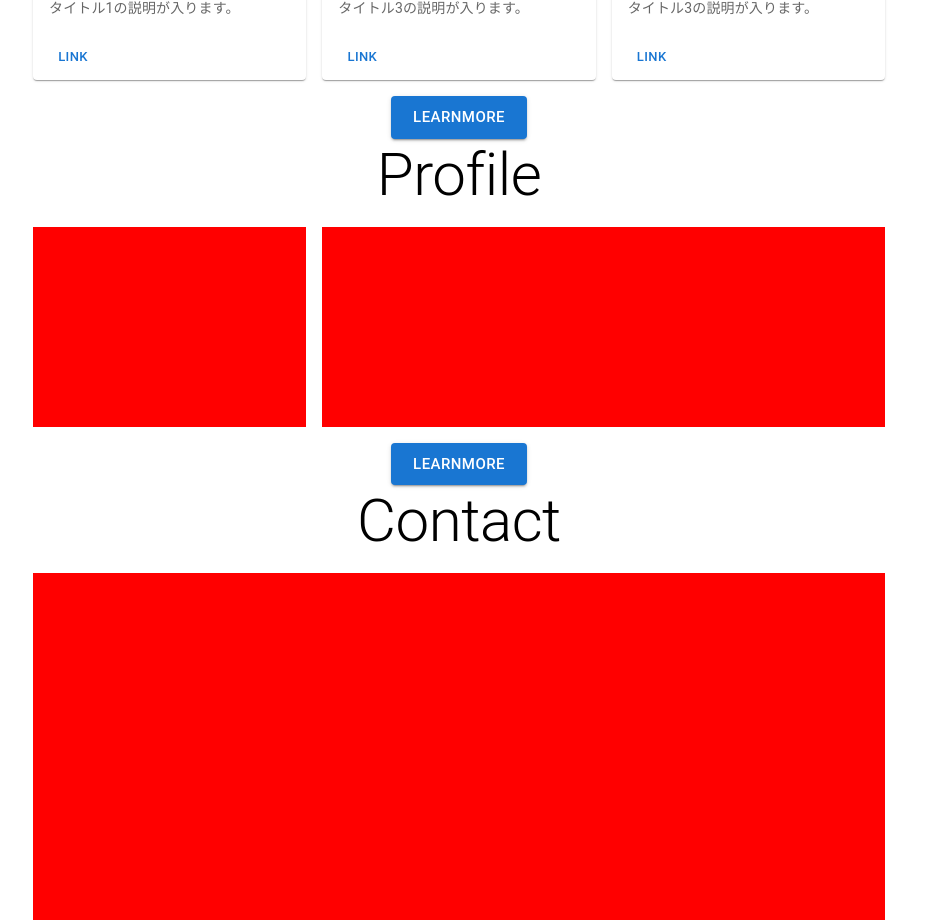
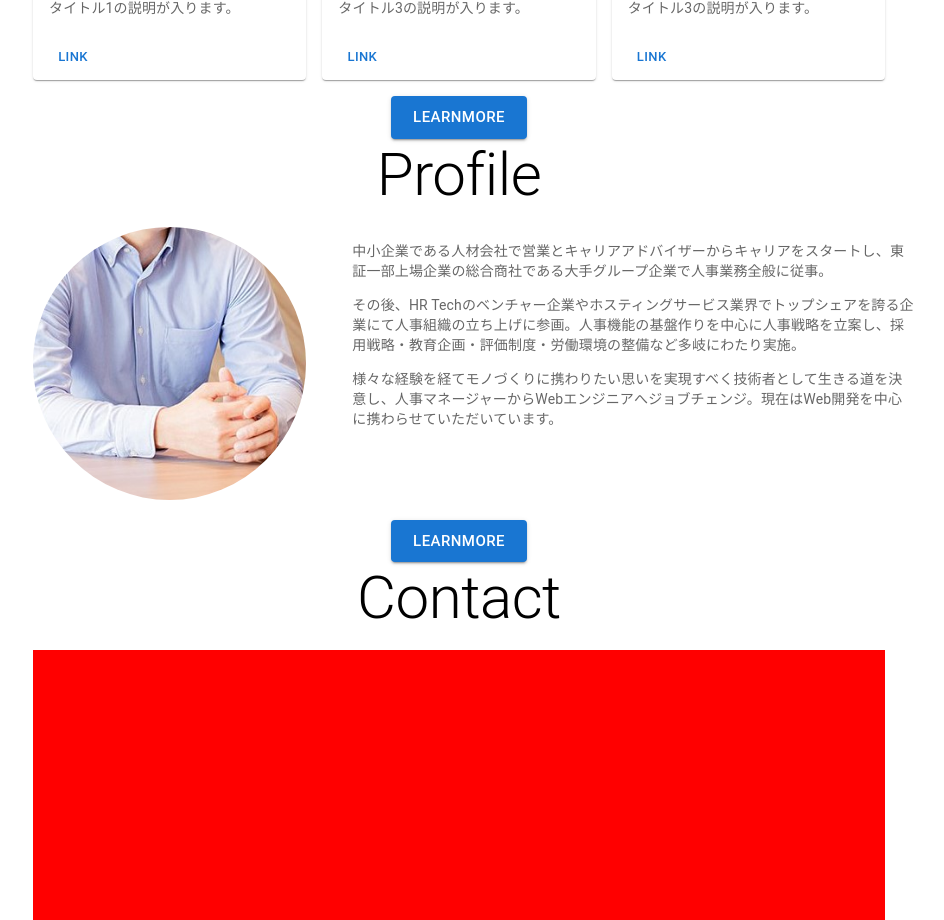
Before and after one commit to engr-sng/react-portfolio-app, a React (Create React App) app: page / in a window 1280 px wide. Shown: the part 1220-2140 px from the top of the page, without its empty margins (181-1125 px from the left). Built offline with nearby package versions, Linux system fonts and the light colour scheme.

Commit message:
プロフィールコンテンツの作成

```diff
--- /dev/null
+++ b/src/components/ProfileList.tsx
@@ -0,0 +1,40 @@
+import React from "react";
+import Box from "@mui/material/Box";
+import Grid from "@mui/material/Grid";
+import Typography from "@mui/material/Typography";
+import Button from "@mui/material/Button";
+
+const ProfileList: React.FC = () => {
+    return(
+        <>
+            <Grid container rowSpacing={2} columnSpacing={2}>
+                <Grid item xs={12} md={12} sx={{ textAlign: 'center' }}>
+                    <Typography component="h2" variant="h2">
+                        Profile
+                    </Typography>
+                </Grid>
+                <Grid item xs={12} md={4}>
+                    <Box sx={{ width: "100%" }}>
+                        <img style={{ width: "100%", height: "auto", borderRadius: "50%" }} src="/images/common/profile_image.jpg" />
+                    </Box>
+                </Grid>
+                <Grid item xs={12} md={8}>
+                    <Box sx={{ width: "100%", paddingLeft: {sx: "0px", md: "30px"} }}>
+                        <Typography variant="body2" color="text.secondary">
+                            <p>中小企業である人材会社で営業とキャリアアドバイザーからキャリアをスタートし、東証一部上場企業の総合商社である大手グループ企業で人事業務全般に従事。</p>
+                            <p>その後、HR Techのベンチャー企業やホスティングサービス業界でトップシェアを誇る企業にて人事組織の立ち上げに参画。人事機能の基盤作りを中心に人事戦略を立案し、採用戦略・教育企画・評価制度・労働環境の整備など多岐にわたり実施。</p>
+                            <p>様々な経験を経てモノづくりに携わりたい思いを実現すべく技術者として生きる道を決意し、人事マネージャーからWebエンジニアへジョブチェンジ。現在はWeb開発を中心に携わらせていただいています。</p>
+                        </Typography>
+                    </Box>
+                </Grid>
+                <Grid item xs={12} md={12} sx={{ textAlign: 'center' }}>
+                    <Button variant="contained" size="large">
+                        LearnMore
+                    </Button>
+                </Grid>
+            </Grid>
+        </>
+    );
+};
+
+export default ProfileList;
--- a/src/pages/homes/top.tsx
+++ b/src/pages/homes/top.tsx
@@ -8,6 +8,7 @@
 import MV from "../../assets/images/mv.jpg"
 import SkillList from "../../components/SkillList"
 import ProductionList from "../../components/ProductionList"
+import ProfileList from "../../components/ProfileList";
 
 const Top: React.FC = () => {
     return(
@@ -43,24 +44,7 @@
             </Box>
             <Box>
                 <Container maxWidth='md'>
-                    <Grid container rowSpacing={2} columnSpacing={2}>
-                        <Grid item xs={12} md={12} sx={{ textAlign: 'center' }}>
-                            <Typography component="h2" variant="h2">
-                                Profile
-                            </Typography>
-                        </Grid>
-                        <Grid item xs={12} md={4}>
-                            <Box sx={{ height: 200, backgroundColor: 'red' }}></Box>
-                        </Grid>
-                        <Grid item xs={12} md={8}>
-                            <Box sx={{ height: 200, backgroundColor: 'red' }}></Box>
-                        </Grid>
-                        <Grid item xs={12} md={12} sx={{ textAlign: 'center' }}>
-                            <Button variant="contained" size="large">
-                                LearnMore
-                            </Button>
-                        </Grid>
-                    </Grid>
+                    <ProfileList />
                 </Container>
             </Box>
             <Box>
```
Also changed, not shown: public/images/common/profile_image.jpg (added).
